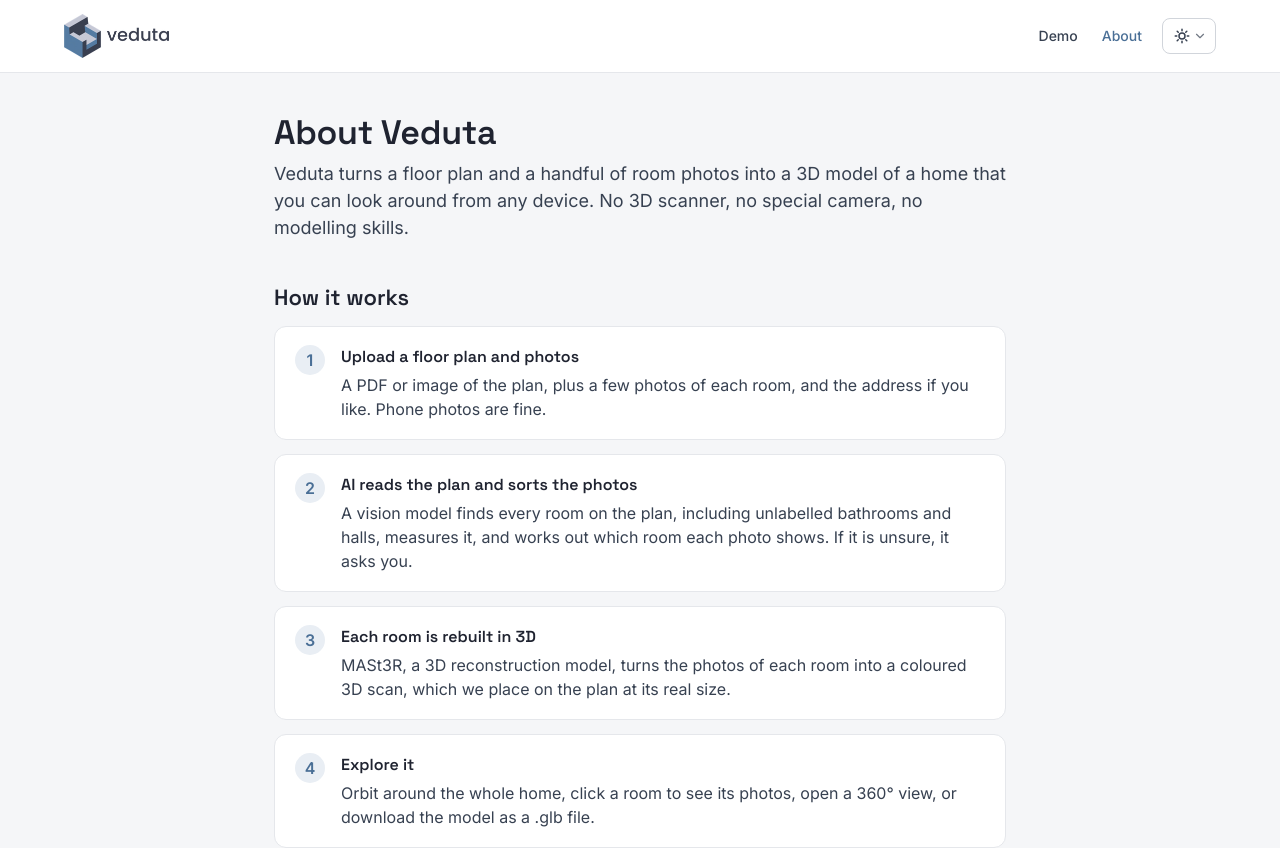
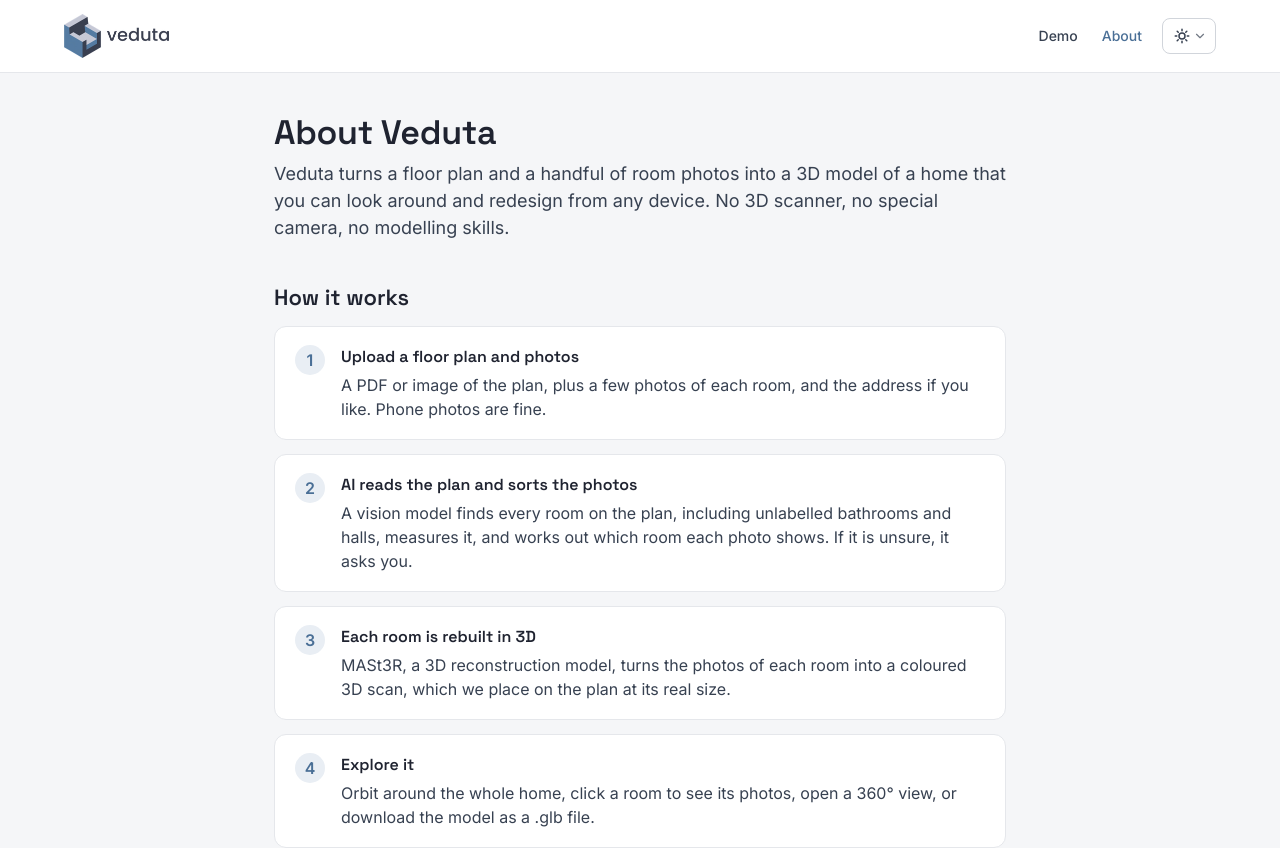
Before and after one commit to jessica-weisq/Roomora, a React (Vite) app: page /about in a window 1280 px wide. Shown: the top 848 px of the page. Built offline with nearby package versions, Linux system fonts and the light colour scheme.

Commit message:
Changed about screen

```diff
--- a/src/screens/About.tsx
+++ b/src/screens/About.tsx
@@ -51,7 +51,7 @@ export function About() {
       <main className="page about">
         <h1 className="page-title">About Veduta</h1>
         <p className="about-lead">
-          Veduta turns a floor plan and a handful of room photos into a 3D model of a home that you can look around from
+          Veduta turns a floor plan and a handful of room photos into a 3D model of a home that you can look around and redesign from
           any device. No 3D scanner, no special camera, no modelling skills.
         </p>
 
```
